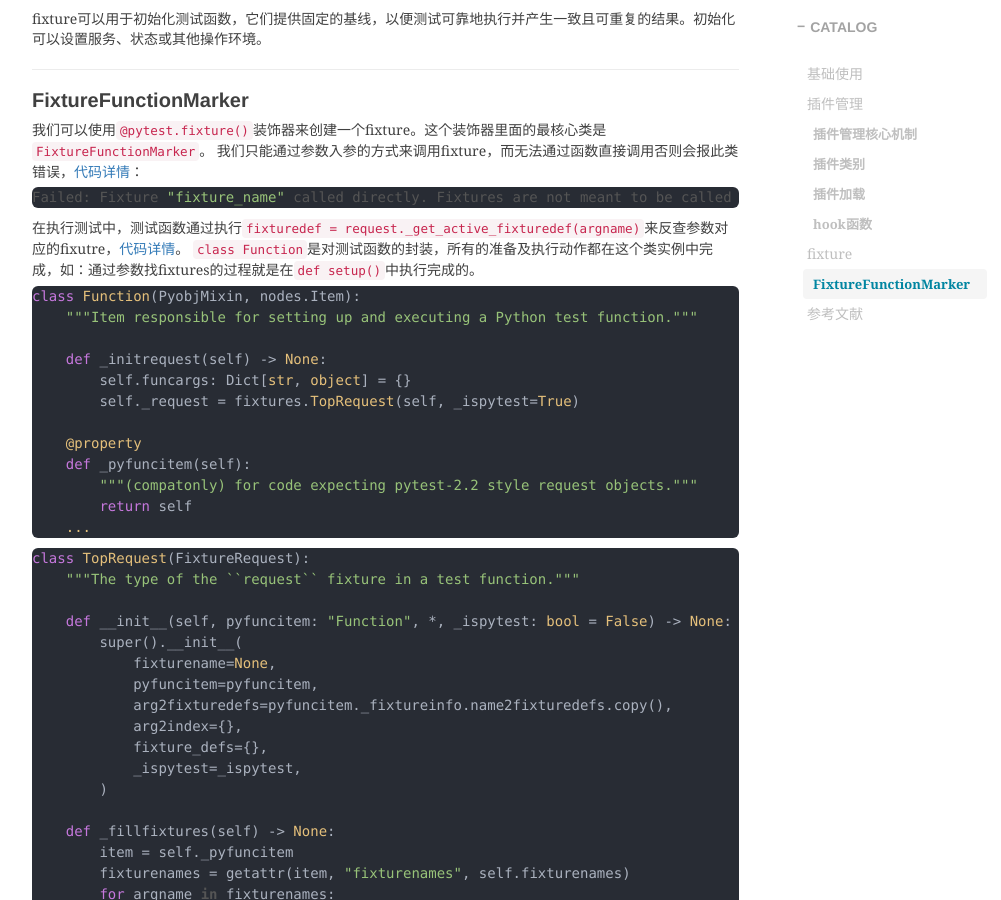
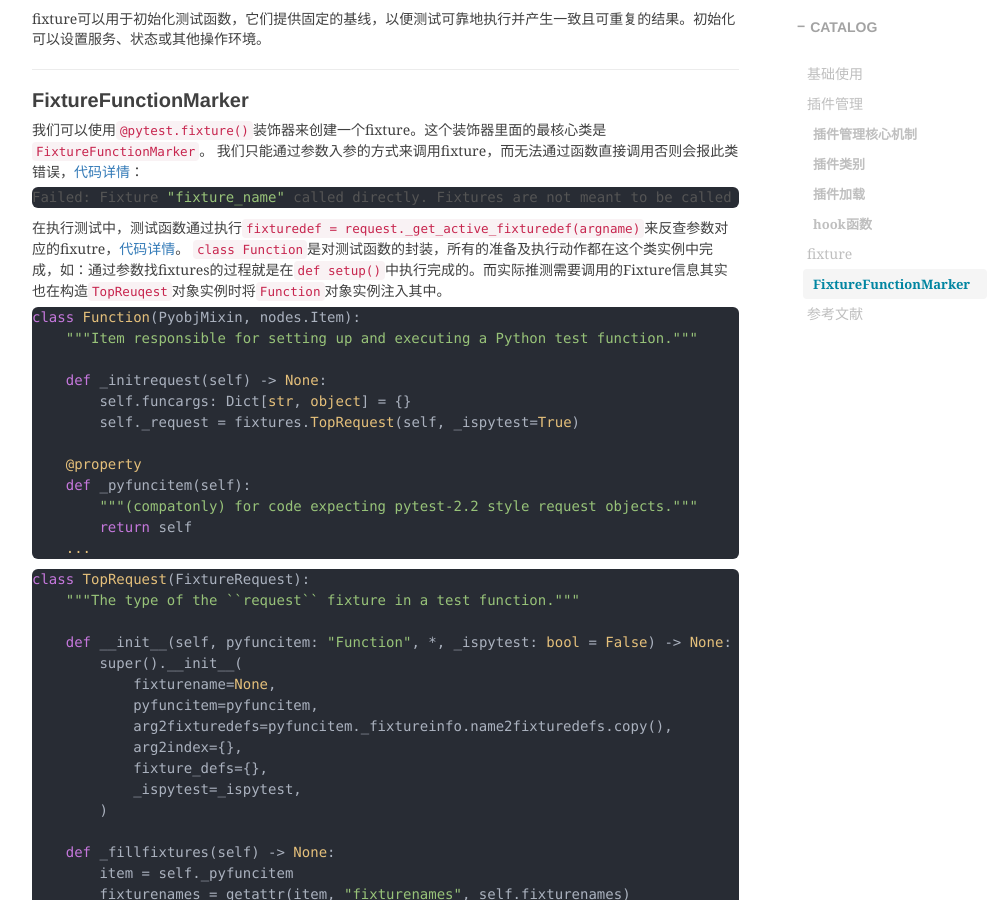
Before and after one commit to shihai1991/shihai1991.github.io, a Jekyll site: the page built from _posts/2023-07-17-pytest学习.md, in a window 1280 px wide and 900 px high, scrolled down 1145 px. Shown: the whole window, without its empty margins (233-1234 px from the left). Built offline with Jekyll 4.4.1, drawn with Linux system fonts in a browser that asks for light colours; nearby versions of some CDN libraries; comment, search, counter and statistics services are not loaded.

Commit message:
Update 2023-07-17-pytest学习.md

````diff
--- a/_posts/2023-07-17-pytest学习.md
+++ b/_posts/2023-07-17-pytest学习.md
@@ -38,7 +38,7 @@ fixture可以用于初始化测试函数，它们提供固定的基线，以便
 Failed: Fixture "fixture_name" called directly. Fixtures are not meant to be called directly
 ```
 在执行测试中，测试函数通过执行`fixturedef = request._get_active_fixturedef(argname)`来反查参数对应的fixutre，[代码详情](https://github.com/pytest-dev/pytest/blob/37bb1861757685acca09455d63aa148a65317989/src/_pytest/python.py#L1841)。
-`class Function`是对测试函数的封装，所有的准备及执行动作都在这个类实例中完成，如：通过参数找fixtures的过程就是在`def setup()`中执行完成的。
+`class Function`是对测试函数的封装，所有的准备及执行动作都在这个类实例中完成，如：通过参数找fixtures的过程就是在`def setup()`中执行完成的。而实际推测需要调用的Fixture信息其实也在构造`TopReuqest`对象实例时将`Function`对象实例注入其中。
 ```python
 class Function(PyobjMixin, nodes.Item):
     """Item responsible for setting up and executing a Python test function."""
````
